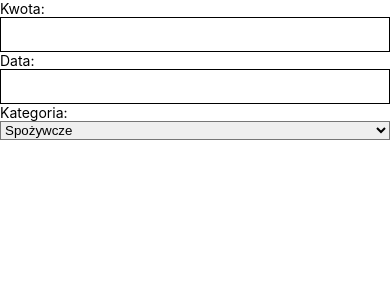
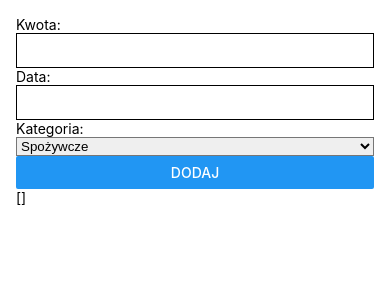
Before and after one commit to Szvmon122/Projekt_zespolowy, a React Native app: screen / in a window 390 px wide. Shown: the top 300 px of the page. Built offline with nearby package versions, Linux system fonts and the light colour scheme.

Commit message:
AsyncStorage Implementation

```diff
--- a/App.js
+++ b/App.js
@@ -1,17 +1,48 @@
-import React, { useState } from 'react';
-import { View, Text, TextInput, StyleSheet } from 'react-native';
+import React, { useState, useEffect } from 'react';
+import { View, Text, TextInput, StyleSheet, Button } from 'react-native';
 import { Picker } from '@react-native-picker/picker';
+import AsyncStorage from '@react-native-async-storage/async-storage';
 
 const Categories = ['Spożywcze', 'Artykuły Biurowe', 'Rozrywka', 'Jedzenie', 'Sport', 'Ubrania'];
-
+const pobierzDane = async (klucz) => {
+  try {
+    const daneJSON = await AsyncStorage.getItem(klucz);
+    return JSON.parse(daneJSON);
+  } catch (error) {
+    console.error(error);
+    return [];
+  }
+};
+const zapiszDane = async (klucz, dane) => {
+  try {
+    const daneJSON = JSON.stringify(dane);
+    await AsyncStorage.setItem(klucz, daneJSON);
+  } catch (error) {
+    console.error(error);
+  }
+};
 
 export default function App() {
   const [kwota, setKwota] = useState('');
   const [data, setData] = useState('');
   const [kategoria, setKategoria] = useState(Categories[0]);
+  const [wydatki, setWydatki] = useState([]);
+
+  const handleDodaj = () => {
+    const nowyWydatek = { kwota, data, kategoria };
+    setWydatki([...wydatki, nowyWydatek]);
+    zapiszDane('wydatki', wydatki)
+    setKwota('');
+    setData('');
+    setKategoria(Categories[0]);
+  };
+
+  useEffect(() => {
+    pobierzDane('wydatki').then(wyd => setWydatki([...JSON.parse(wyd)])).catch(() => setWydatki([]))
+  }, []);
 
   return (
-    <View style={styles}>
+    <View style={{ padding: 16 }}>
       <Text>Kwota:</Text>
       <TextInput
         value={kwota}
@@ -38,8 +69,10 @@ export default function App() {
           <Picker.Item key={category} label={category} value={category} />
         ))}
       </Picker>
-    </View>
-  );
+
+      <Button title="Dodaj" onPress={handleDodaj} />
+      <Text>{JSON.stringify(wydatki, null, 2)}</Text>
+    </View>)
 }
 
 const styles = StyleSheet.create({
@@ -50,3 +83,6 @@ const styles = StyleSheet.create({
     justifyContent: 'center',
   },
 });
+
+// elo test aaaa
+// jeszze
--- a/package.json
+++ b/package.json
@@ -10,6 +10,7 @@
   },
   "dependencies": {
     "@expo/webpack-config": "^18.0.1",
+    "@react-native-async-storage/async-storage": "^1.18.1",
     "@react-native-picker/picker": "^2.4.10",
     "expo": "~48.0.9",
     "expo-status-bar": "~1.4.4",
```
Also changed, not shown: 1 other file (tests, documents, lock files or other folders).
